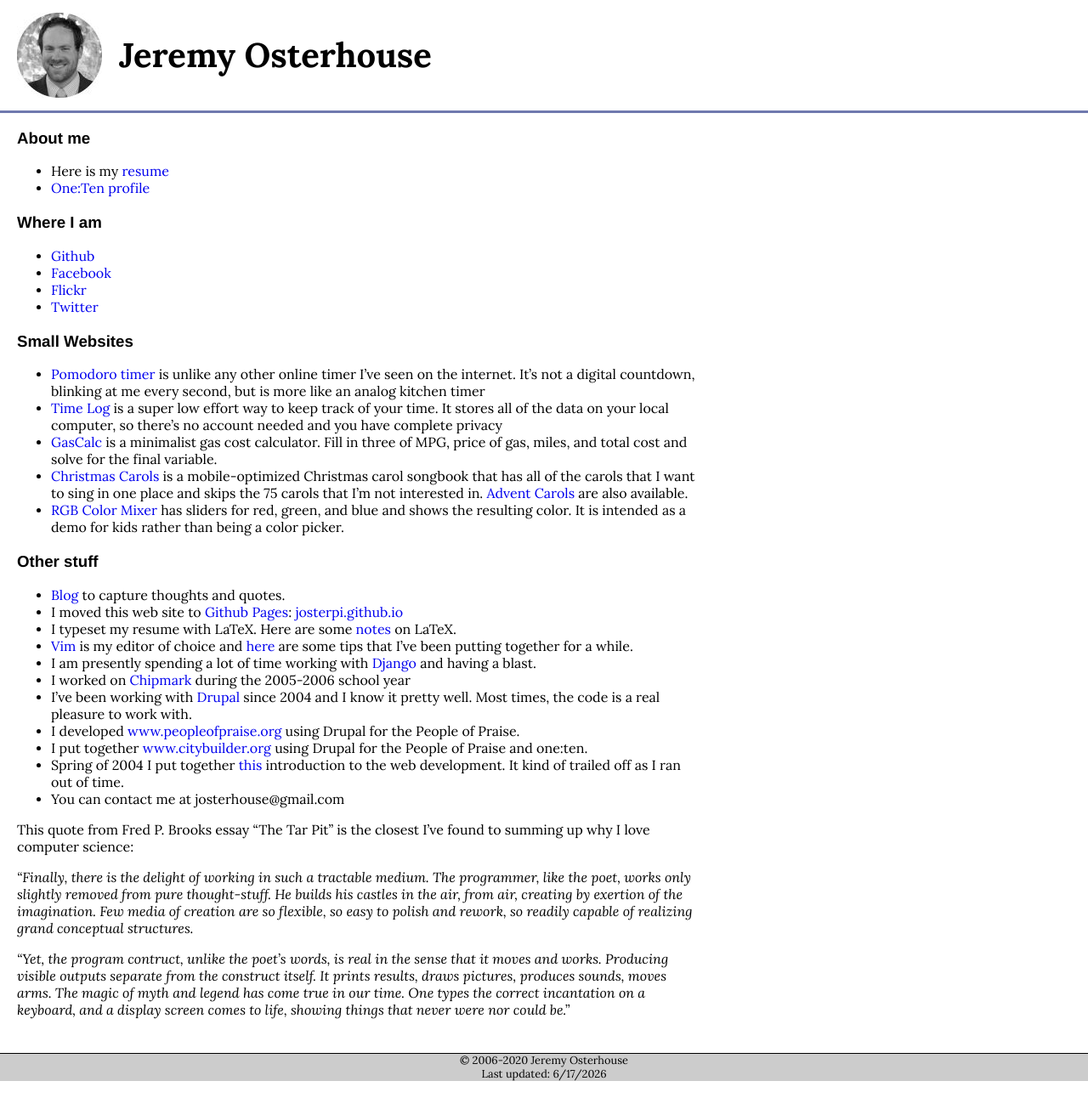
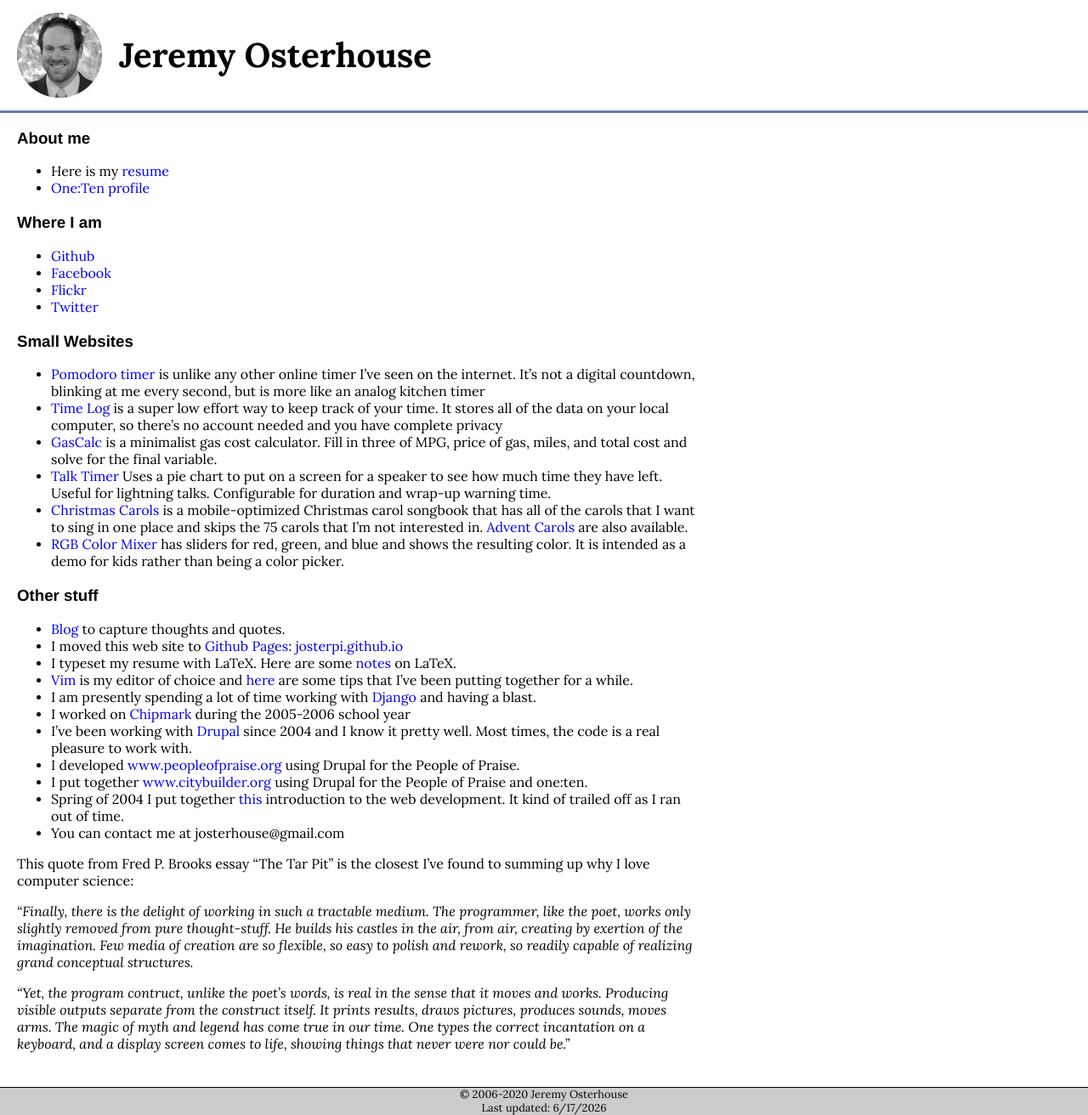
Before and after one commit to josterpi/josterpi.github.io, a Jekyll site: the page built from index.md, in a window 1280 px wide. Shown: the whole page at 85% size. Built offline with Jekyll 4.4.1, drawn with Linux system fonts in a browser that asks for light colours; before the commit the page ends 1272 px from its top, so only the background shows below that.

Commit message:
Add talk timer to small website list

```diff
--- a/index.md
+++ b/index.md
@@ -21,6 +21,7 @@ last_updated: 6/17/2026
  - [Pomodoro timer](pomodoro/) is unlike any other online timer I've seen on the internet. It's not a digital countdown, blinking at me every second, but is more like an analog kitchen timer
  - [Time Log](timelog/) is a super low effort way to keep track of your time. It stores all of the data on your local computer, so there's no account needed and you have complete privacy
  - [GasCalc](gascalc/) is a minimalist gas cost calculator. Fill in three of MPG, price of gas, miles, and total cost and solve for the final variable.
+ - [Talk Timer](/talktimer/) Uses a pie chart to put on a screen for a speaker to see how much time they have left. Useful for lightning talks. Configurable for duration and wrap-up warning time.
  - [Christmas Carols](carols/) is a mobile-optimized Christmas carol songbook that has all of the carols that I want to sing in one place and skips the 75 carols that I'm not interested in. [Advent Carols](carols/advent/) are also available.
  - [RGB Color Mixer](/color-mixer/) has sliders for red, green, and blue and shows the resulting color. It is intended as a demo for kids rather than being a color picker.
 
--- a/talktimer/index.html
+++ b/talktimer.html
@@ -10,7 +10,7 @@ layout: bare
 	  min-height: 100vh;
       }
       #timerBox {
-	  width: 65%;
+	  width: 60%;
 	  margin-left: auto;
 	  margin-right: auto;
       }
```
